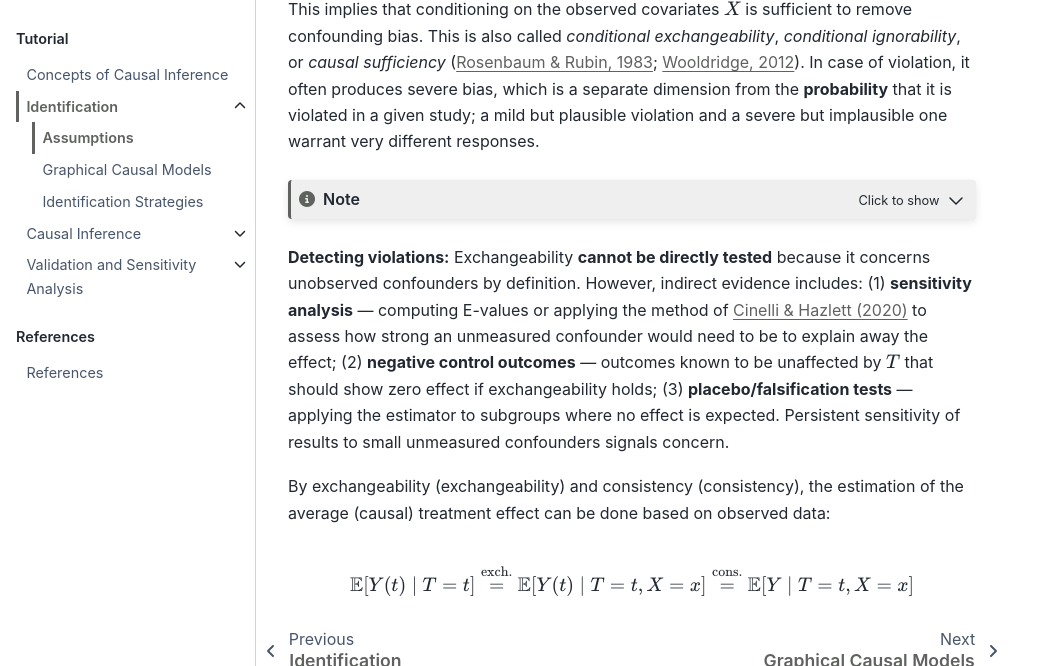
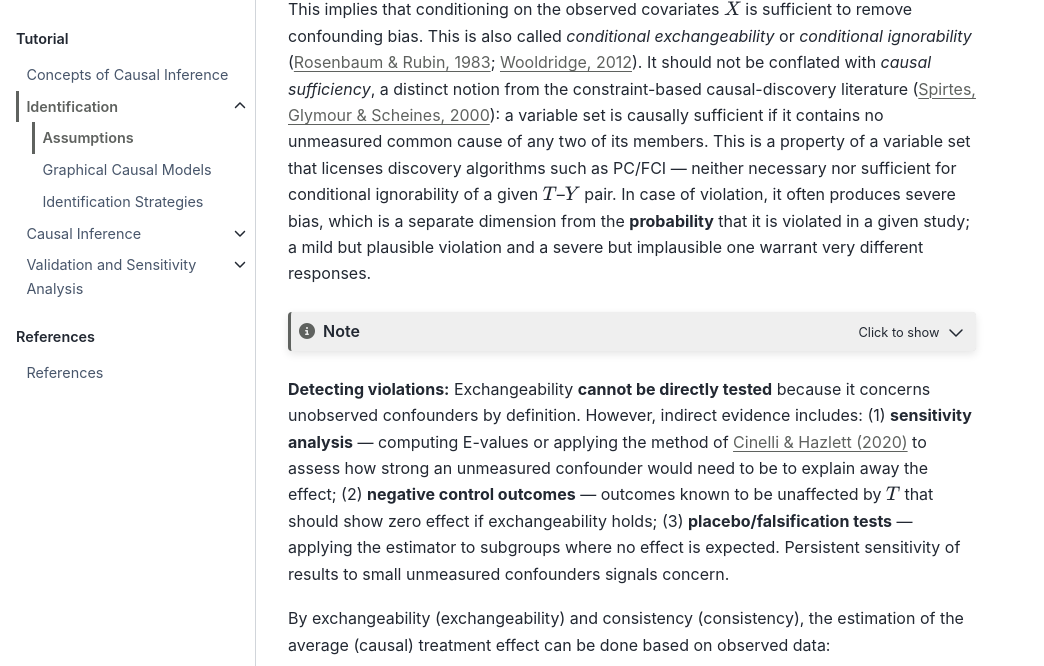
Before and after one commit to actuarial-data-science/ActuarialCausalInference, a Jupyter Book: the page built from tutorial/assumptions.md, in a window 1280 px wide and 900 px high, scrolled down 2586 px, cut to the strip 234-900 px from the top of the window. Shown: the whole strip, without its empty margins (0-1044 px from the left). Built offline with Jupyter Book 1.0.4 settings and Sphinx 7.4.7 and the Sphinx Book theme 1.1.4, drawn with Linux system fonts in a browser that asks for light colours; pages that are not in the unit, such as notebooks, are missing from menus; comment, search, counter and statistics services are not loaded.

Commit message:
Drop 'causal sufficiency' as synonym for exchangeability
Causal sufficiency is a distinct causal-discovery concept, not a synonym
for conditional exchangeability / conditional ignorability; remove it to
avoid conflating inequivalent terms.

````diff
--- a/tutorial/assumptions.md
+++ b/tutorial/assumptions.md
@@ -82,7 +82,7 @@ $$
 $$
 ```
 
-This implies that conditioning on the observed covariates $X$ is sufficient to remove confounding bias. This is also called *conditional exchangeability*, *conditional ignorability*, or *causal sufficiency* ([Rosenbaum & Rubin, 1983](https://doi.org/10.1093/biomet/70.1.41); [Wooldridge, 2012](https://doi.org/10.1016/C2011-0-05506-1)). In case of violation, it often produces severe bias, which is a separate dimension from the **probability** that it is violated in a given study; a mild but plausible violation and a severe but implausible one warrant very different responses.
+This implies that conditioning on the observed covariates $X$ is sufficient to remove confounding bias. This is also called *conditional exchangeability* or *conditional ignorability* ([Rosenbaum & Rubin, 1983](https://doi.org/10.1093/biomet/70.1.41); [Wooldridge, 2012](https://doi.org/10.1016/C2011-0-05506-1)). It should not be conflated with *causal sufficiency*, a distinct notion from the constraint-based causal-discovery literature ([Spirtes, Glymour & Scheines, 2000](https://doi.org/10.7551/mitpress/1754.001.0001)): a variable set is causally sufficient if it contains no unmeasured common cause of any two of its members. This is a property of a variable set that licenses discovery algorithms such as PC/FCI — neither necessary nor sufficient for conditional ignorability of a given $T$–$Y$ pair. In case of violation, it often produces severe bias, which is a separate dimension from the **probability** that it is violated in a given study; a mild but plausible violation and a severe but implausible one warrant very different responses.
 
 ```{note}
 :class: dropdown
````
